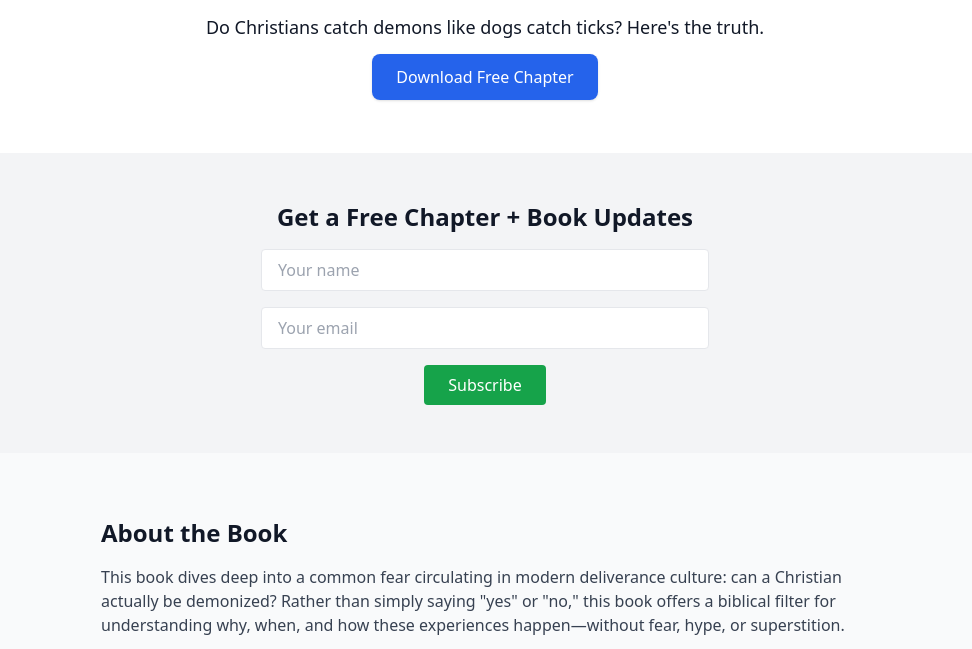
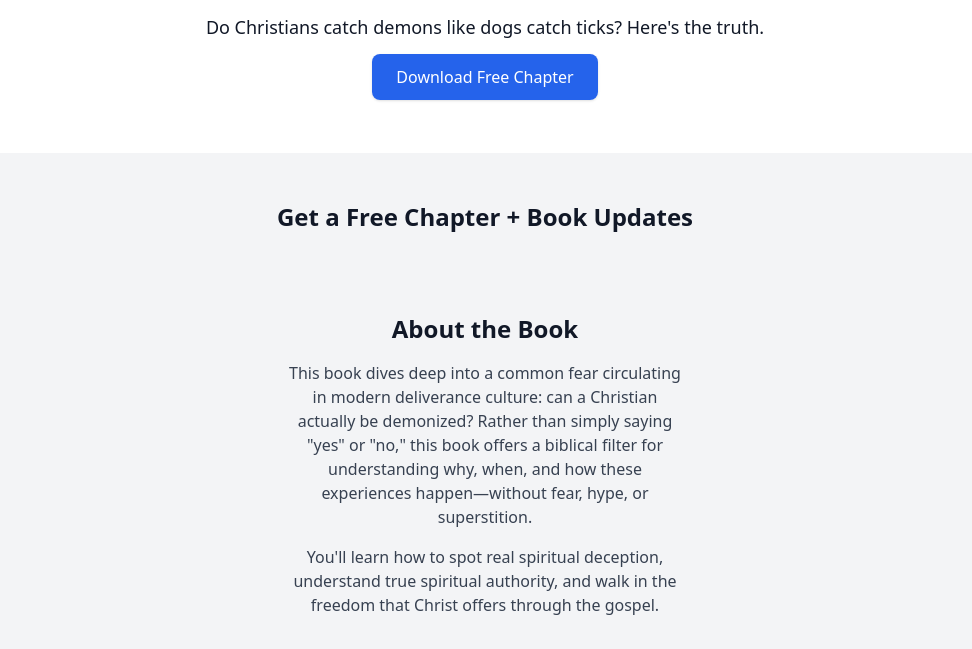
Before and after one commit to Jesus-change-me/demons-and-ticks-book, a plain HTML site: page index.html in a window 1280 px wide. Shown: the part 151-800 px from the top of the page, without its empty margins (155-1127 px from the left). Drawn offline with nearby package versions, Linux system fonts and the light colour scheme.

Commit message:
Replace form with ConvertKit embed

```diff
--- a/index.html
+++ b/index.html
@@ -19,14 +19,10 @@
   <section id="signup" class="py-12 px-6 bg-gray-100">
     <div class="max-w-md mx-auto text-center">
       <h3 class="text-2xl font-semibold mb-4">Get a Free Chapter + Book Updates</h3>
-      <!-- Replace with your ConvertKit form embed -->
-      <form action="https://your-convertkit-form-link.com" method="post" class="space-y-4">
-        <input type="text" name="name" placeholder="Your name" class="w-full px-4 py-2 border rounded" required>
-        <input type="email" name="email" placeholder="Your email" class="w-full px-4 py-2 border rounded" required>
-        <button type="submit" class="bg-green-600 text-white px-6 py-2 rounded hover:bg-green-700">Subscribe</button>
-      </form>
-    </div>
-  </section>
+      <!-- ConvertKit Embedded Form -->
+<div class="ck_form_container ck_inline" data-uid="2ec0be1dae">
+  <script async data-uid="2ec0be1dae" src="https://do-christians-get-demons.kit.com/2ec0be1dae/index.js"></script>
+</div>
 
   <!-- About the Book -->
   <section class="py-16 px-6">
```
